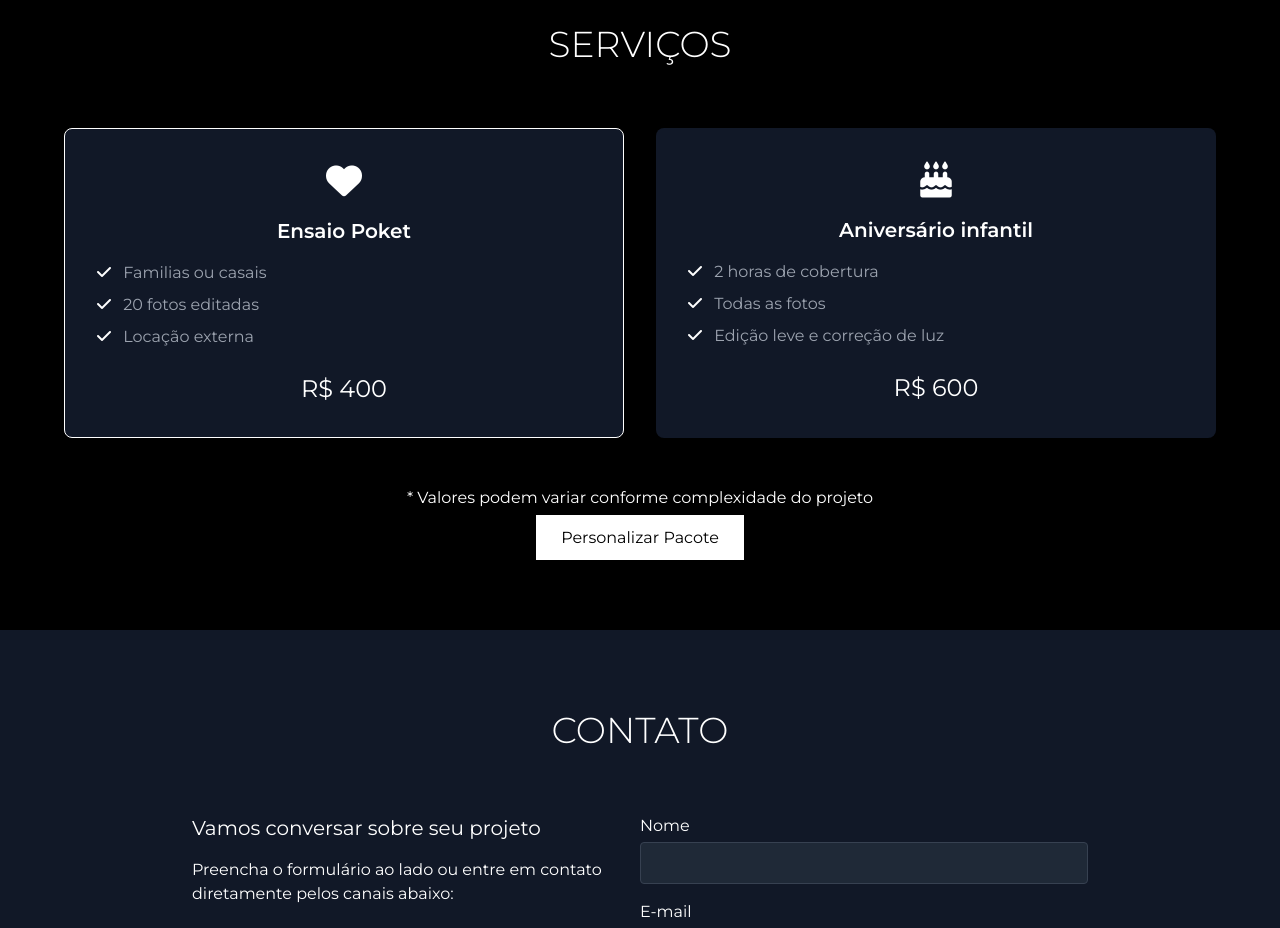
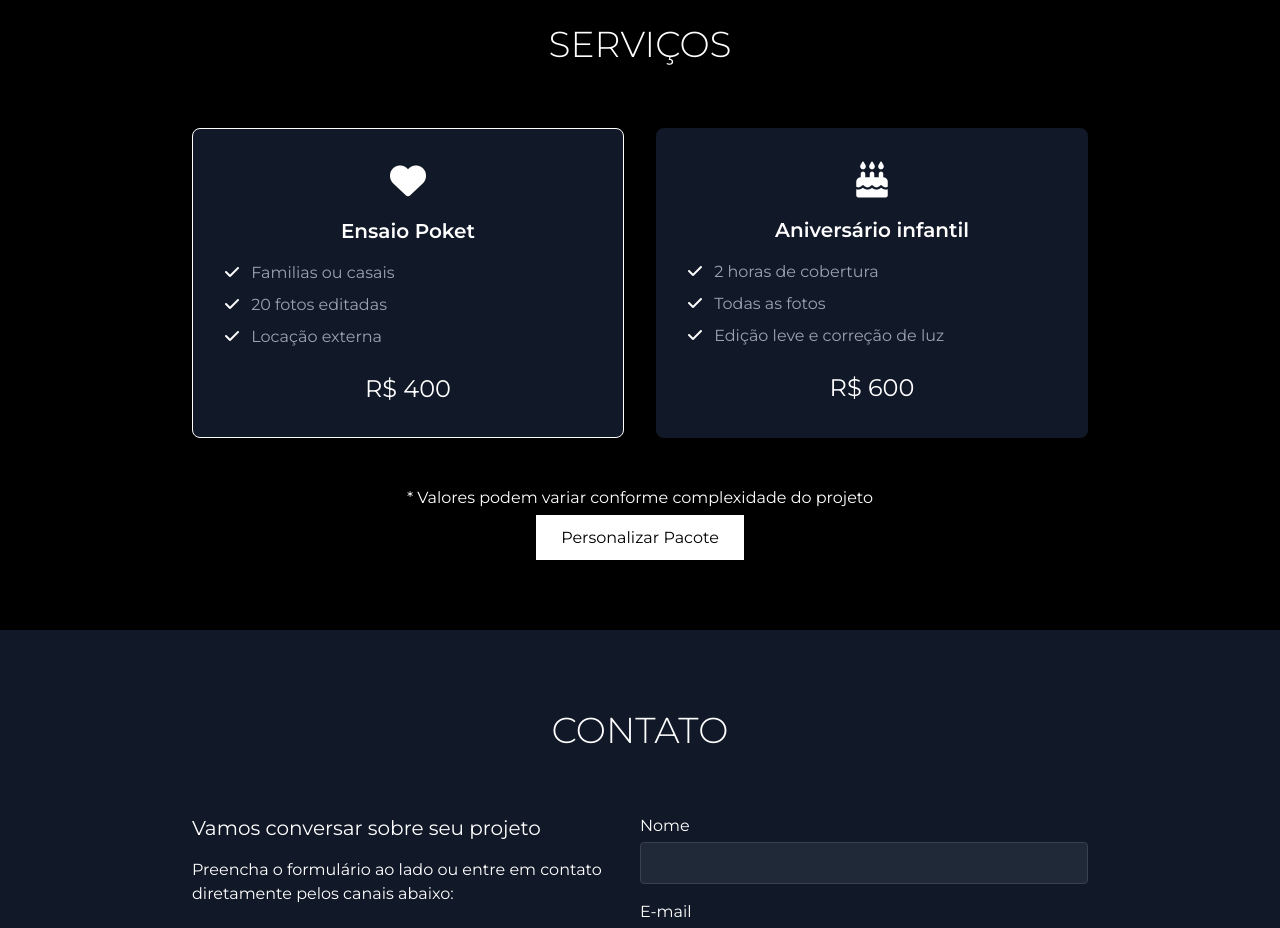
Before and after one commit to clmgomes/leofotografia, a plain HTML site: page index.html in a window 1280 px wide. Shown: the part 2440-3368 px from the top of the page. Drawn offline with nearby package versions, Linux system fonts and the light colour scheme.

Commit message:
Update index.html

```diff
--- a/index.html
+++ b/index.html
@@ -180,7 +180,7 @@
     <section id="services" class="py-20 px-4">
         <div class="container mx-auto">
             <h2 class="text-3xl md:text-4xl font-light text-center mb-16">SERVIÇOS</h2>
-            <div class="grid grid-cols-1 md:grid-cols-2 gap-8 max-w-6xl mx-auto">
+            <div class="grid grid-cols-1 md:grid-cols-2 gap-8 max-w-4xl mx-auto">
                 <!-- Service 1 -->
                 <!--
                 <div class="bg-gray-900 p-8 rounded-lg">
```
